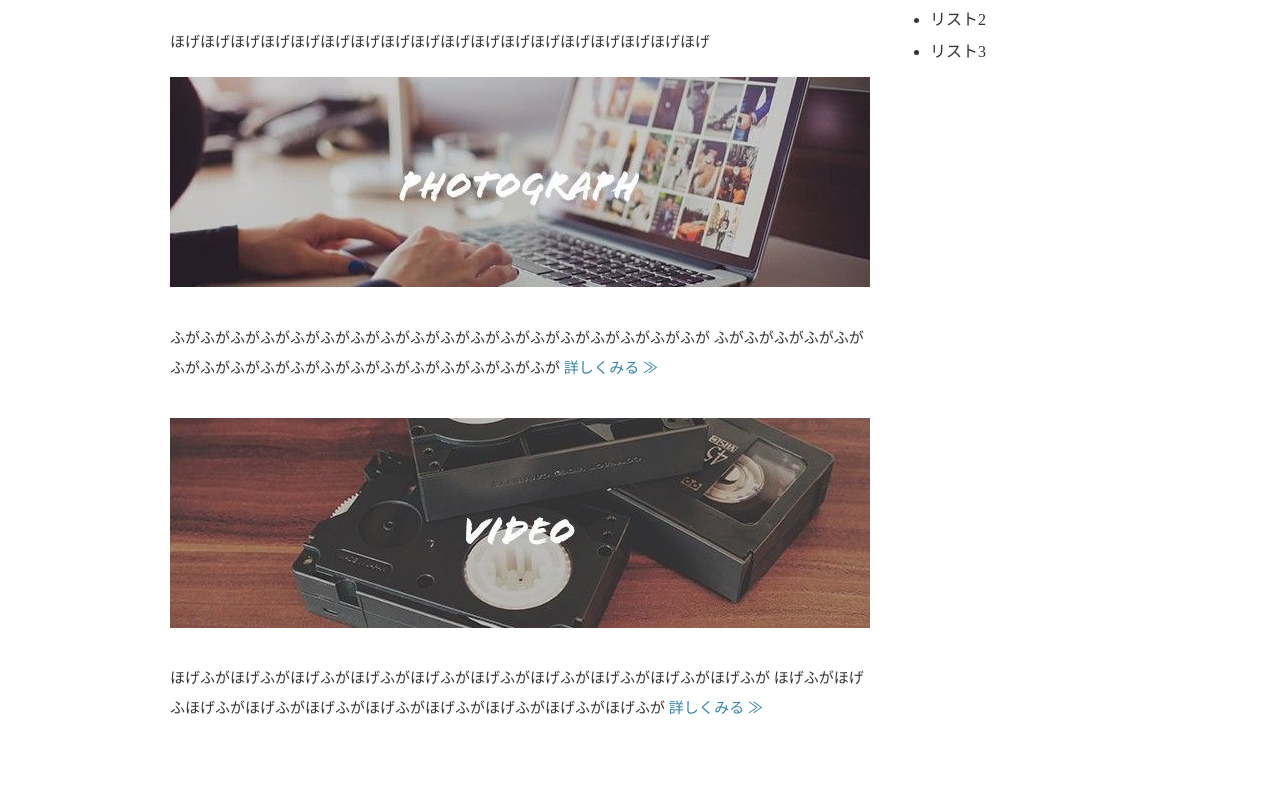
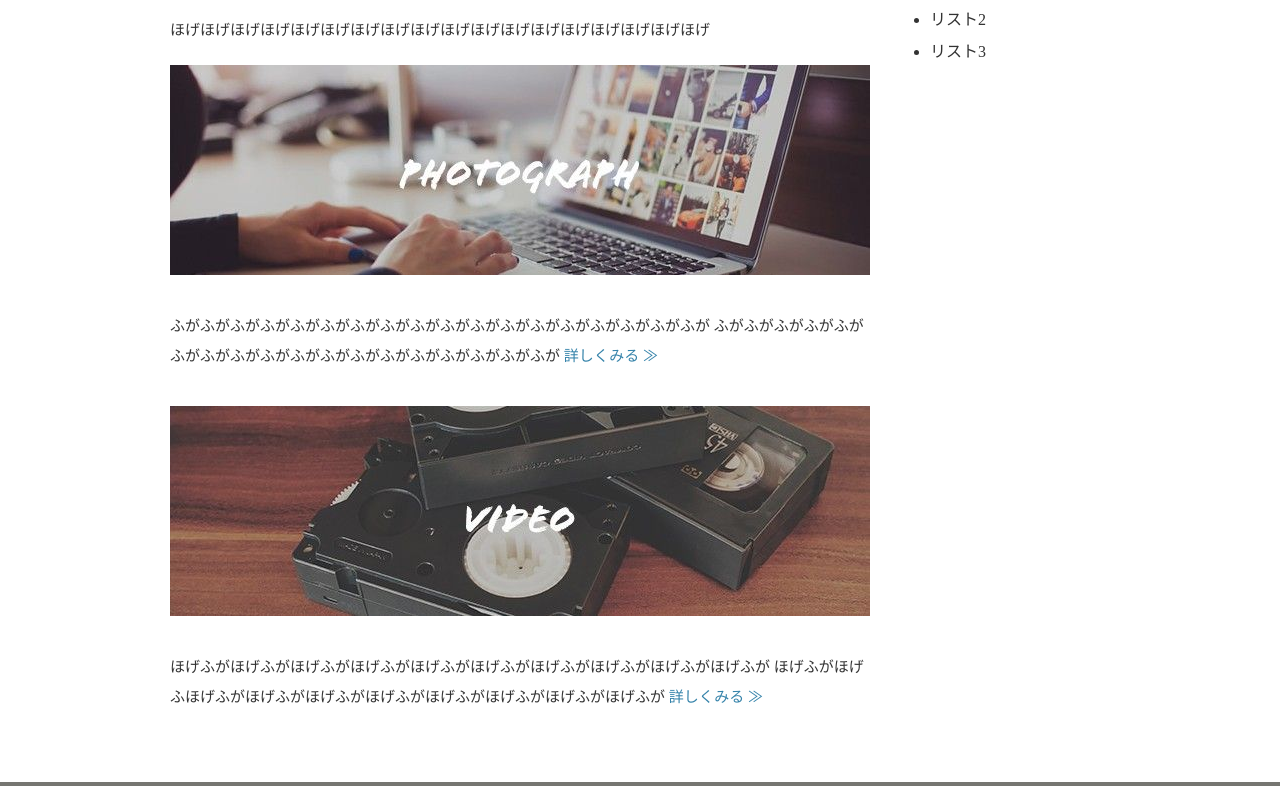
Before and after one commit to taretmch/html-scss-training, a website built with webpack: page index.html in a window 1280 px wide. Shown: the part 741-1527 px from the top of the page. Built offline with nearby package versions, Linux system fonts and the light colour scheme.

Commit message:
Change <article> to <div> in order to remove extra margin

```diff
--- a/index.html
+++ b/index.html
@@ -23,7 +23,7 @@
   <!-- header終わり -->
   <main class="main-container">
     <div class="content-container">
-      <article class="main-content">
+      <div class="main-content">
         <h1 class="main-content__title">Section1</h1>
         <p>ほげほげほげほげほげほげほげほげほげほげほげほげほげほげほげほげほげほげ</p>
         <section class="section">
@@ -45,7 +45,7 @@
             <a href="">詳しくみる ≫</a>
           </p>
         </section>
-      </article>
+      </div>
       <aside class="sidebar">
         <section class="section">
           <h2 class="section__title sidebar-section__title">Sidebar</h2>
```
